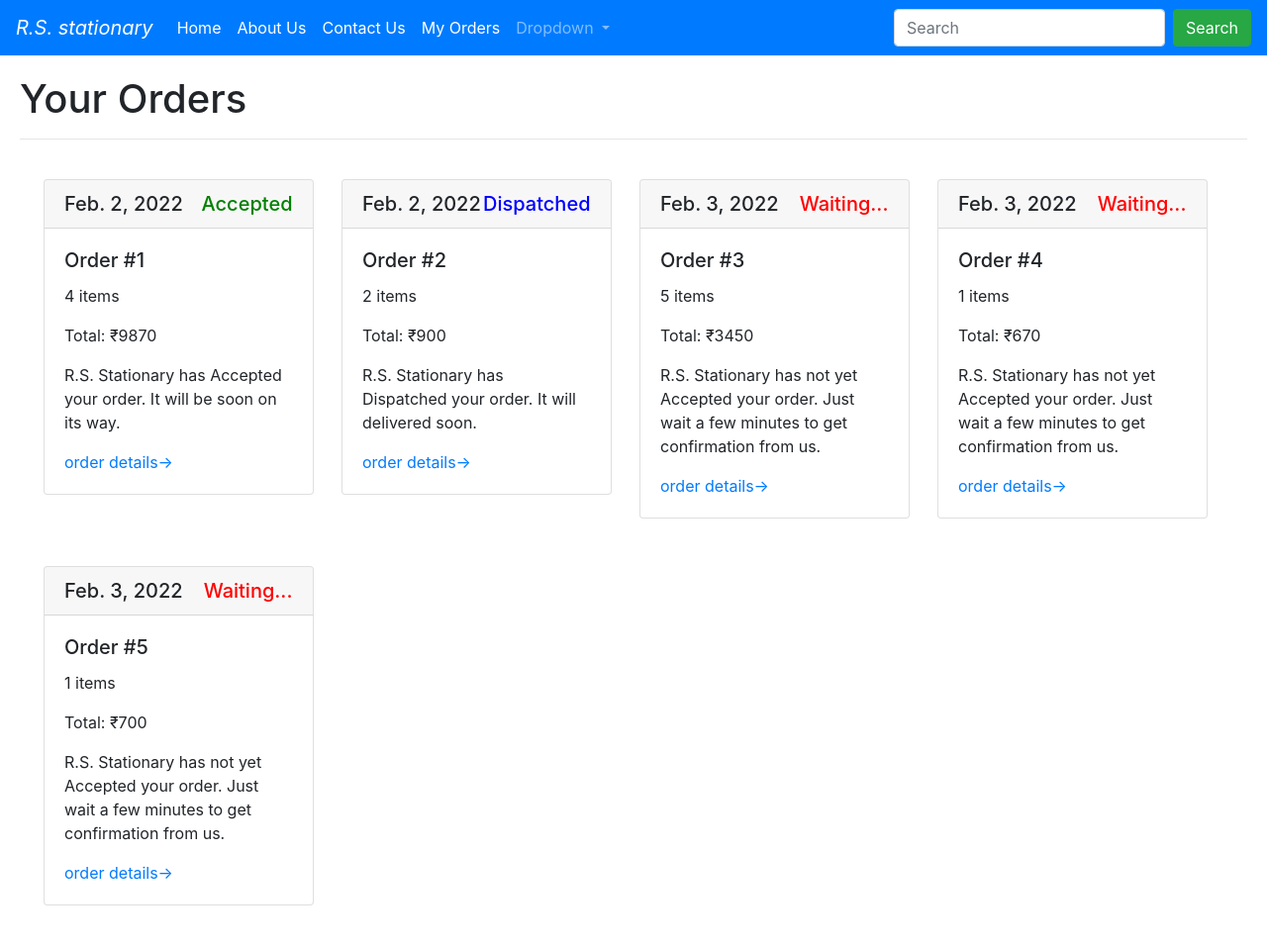
After one commit to harindham/Django_Shopping_app, a Django app: page /myorders in a window 1280 px wide. The commit adds this page. Shown: the whole page at 99% size. Run offline with Django 4.2, Linux system fonts and the light colour scheme; a user stored in the database is signed in; data comes from the database, SQL or seed files in the repository; both versions use the stored data as it was after the commit; some libraries are stand-ins or nearby versions.

Commit message:
initial commit

```diff
--- a/blog/admin.py
+++ b/blog/admin.py
@@ -1,5 +1,6 @@
 from django.contrib import admin
-from .models import Post
+from .models import Post,Order
 
 
 admin.site.register(Post)
+admin.site.register(Order)
--- a/blog/models.py
+++ b/blog/models.py
@@ -20,3 +20,16 @@ class Post(models.Model):
     img = models.ImageField(upload_to='pics')
     Price = models.IntegerField()
     category = models.CharField(max_length=60, choices=Category_CHOICES)
+
+
+class Order(models.Model):
+    email = models.EmailField(max_length = 254)
+    itemdetails = models.TextField()
+    firstname = models.CharField(max_length=100)
+    lastname = models.CharField(max_length=100)
+    address = models.TextField()
+    phonenumber = models.IntegerField()
+    totalprice = models.IntegerField()
+    noofitems = models.IntegerField()
+    status = models.CharField(max_length=100)
+    timeoforder = models.DateField(auto_now_add=True)
--- a/blog/urls.py
+++ b/blog/urls.py
@@ -4,5 +4,9 @@ from . import views
 urlpatterns = [
     path('',views.index,name='blog-index'),
     path('create-post',views.crtpost,name='blog-create-post'),
-    path('mycart',views.mycart,name='blog-mycart')
+    path('contactus',views.contactus,name='blog-contactus'),
+    path('aboutus',views.aboutus,name='blog-aboutus'),
+    path('myorders',views.myorders,name='blog-myorders'),
+    path('mycart',views.mycart,name='blog-mycart'),
+    path('placeorder',views.placeorder,name='blog-placeorder')
 ]
--- a/blog/views.py
+++ b/blog/views.py
@@ -2,11 +2,11 @@ from django.shortcuts import render,redirect
 from django.http import HttpResponse
 from django.shortcuts import render
 from django.contrib import messages
-from .models import Post
+from .models import Post,Order
 from math import ceil
+import json
 
 def index(request):
-
     posts=Post.objects.all()
     # n=len(posts)
     # nslides=n//4 + ceil((n/4)-(n//4))
@@ -48,15 +48,45 @@ def crtpost(request):
 
 
 def mycart(request):
-    return render(request,'mycart.html');
-# def newpage(request):
-#     name=request.POST["name"]
-#     password=request.POST["password"]
-#     if(request.POST["num1"]!='' and request.POST["num2"]!=''):
-#         num1=int(request.POST["num1"])
-#         num2=int(request.POST["num2"])
-#         ans=num1+num2
-#     else:
-#         ans="Information Invalid"
-#     context={'ans':ans}
-#     return render(request,'newpage.html',context)
+    return render(request,'mycart.html')
+
+
+def aboutus(request):
+    return render(request,'aboutus.html')
+
+def contactus(request):
+    return render(request,'contactus.html')
+
+def myorders(request):
+    allorders=Order.objects.filter(email=request.user.email)
+    dic={}
+    for index in allorders:
+        dic[index.id]=json.loads(index.itemdetails)
+    print(dic)
+    return render(request,'myorders.html',{'allorders':allorders,'dic':dic})
+
+
+def placeorder(request):
+
+
+    if request.method == 'POST':
+        if request.POST.get('address1') and request.POST.get('phonenumber') and request.POST.get('itemdetails') and request.POST.get('firstname'):
+            order=Order()
+            order.email=request.user.email
+            order.itemdetails = request.POST.get('itemdetails')
+            order.firstname = request.POST.get('firstname')
+            order.lastname = request.POST.get('lastname')
+            order.address = request.POST.get('address1') +' '+ request.POST.get('address2')+' '+request.POST.get('city')+', '+request.POST.get('state')+' '+request.POST.get('zip')
+            order.phonenumber = request.POST.get('phonenumber')
+            order.totalprice=request.POST.get('totprice')
+            order.noofitems=request.POST.get('noofitems')
+            order.status='Waiting...'
+            order.save()
+            thankmessage="Thanks for shopping with us. Your order id is "+str(order.id)
+            return render(request,'order-page.html',{'thank':thankmessage})
+        else:
+            messages.info(request,'Invalid Information')
+            return redirect('/placeorder')
+
+    else:
+        return render(request,'order-page.html');
--- a/templates/base.html
+++ b/templates/base.html
@@ -17,7 +17,7 @@
   <body>
 
     <nav class="navbar navbar-expand-lg navbar-dark bg-primary">
-      <a class="navbar-brand" href="#"><i>Amazon</i></a>
+      <a class="navbar-brand" href="/aboutus"><i>R.S. stationary</i></a>
       <button class="navbar-toggler" type="button" data-toggle="collapse" data-target="#navbarSupportedContent" aria-controls="navbarSupportedContent" aria-expanded="false" aria-label="Toggle navigation">
         <span class="navbar-toggler-icon"></span>
       </button>
@@ -27,8 +27,14 @@
           <li class="nav-item active">
             <a class="nav-link" href="/">Home</a>
           </li>
-          <li class="nav-item">
-            <a class="nav-link" href="#">Link </a>
+          <li class="nav-item active">
+            <a class="nav-link" href="/aboutus">About Us</a>
+          </li>
+          <li class="nav-item active">
+            <a class="nav-link" href="/contactus">Contact Us</a>
+          </li>
+          <li class="nav-item active">
+            <a class="nav-link" href="/myorders">My Orders</a>
           </li>
           <li class="nav-item dropdown">
             <a class="nav-link dropdown-toggle" href="#" id="navbarDropdown" role="button" data-toggle="dropdown" aria-haspopup="true" aria-expanded="false">
@@ -42,7 +48,7 @@
             </div>
           </li>
           <li class="nav-item">
-            <a class="nav-link" href="#" id="clearcartbtn" style="visibility: hidden;">Clear-Cart</a>
+            <a class="nav-link" href="#" id="clearcartbtn" style="visibility: hidden; color: white;">Clear-Cart</a>
           </li>
         </ul>
         <form class="form-inline my-2 my-lg-0">
--- /dev/null
+++ b/templates/myorders.html
@@ -0,0 +1,81 @@
+{% extends 'base.html' %}
+
+
+
+    {% block title %} MyOrders-amazon {% endblock %}
+    <!-- <style> -->
+    {% block css %}
+
+    #main-content{
+        padding: 20px;
+    }
+
+    #order-container{
+        padding: 10px;
+        background-color: lightgray;
+    }
+
+    .col-md-3{
+        display: inline-block;
+        margin-left: -6px;
+    }
+
+
+    {% endblock %}
+
+<!-- <ul class="list-group list-group-flush">
+        {% for index,value in dic.items %}
+        {% if index == order.id %}
+        {% for index1,value1 in value.items %}
+        <li class="list-group-item">{{value1.0}}</li>
+        {% endfor %}
+        {% endif %}
+        {% endfor %}
+        </ul> -->
+
+
+{% block body %}
+<div id="main-content">
+    <h1>Your Orders</h1>
+    <hr>
+    <div class="container-fluid">
+    {% for order in allorders %}
+        <div class="col-xs-3 col-sm-3 col-md-3">
+            <div class="card my-4">
+                <h5 class="card-header">{{order.timeoforder}}<span id="orderstatus_{{order.id}}" style="float:right; color: green;">{{order.status}}</span></h5>
+                <div class="card-body">
+                <h5 class="card-title">Order #{{order.id}}</h5>
+                <p class="card-text">{{order.noofitems}} items</p>
+                <p class="card-text">Total: &#8377;{{order.totalprice}}</p>
+                <p id="orderline_{{order.id}}"></p>
+                <a href="#" class="">order details&#8594;</a>
+                </div>
+            </div>
+        </div>
+    {% endfor %}
+    </div>
+</div>
+
+{% endblock %}
+
+{% block jss %}
+  <script>
+
+
+    {% for order in allorders %}
+    if($("#orderstatus_{{order.id}}").html()=='Waiting...'){
+        $("#orderstatus_{{order.id}}").css('color','red');
+        $("#orderline_{{order.id}}").html('R.S. Stationary has not yet Accepted your order. Just wait a few minutes to get confirmation from us.');
+    }
+    else if($("#orderstatus_{{order.id}}").html()=='Accepted'){
+        $("#acceptsign").css('display','');
+        $("#orderline_{{order.id}}").html('R.S. Stationary has Accepted your order. It will be soon on its way.');
+    }
+    else if($("#orderstatus_{{order.id}}").html()=='Dispatched'){
+        $("#orderstatus_{{order.id}}").css('color','blue');
+        $("#orderline_{{order.id}}").html('R.S. Stationary has Dispatched your order. It will delivered soon.');
+    }
+    {% endfor %}
+  </script>
+
+{% endblock %}
```
Also changed, not shown: templates/index.html (+14 -37 lines), templates/mycart.html (+12 -1 lines), templates/order-page.html (added, +159 -0 lines), blog/migrations/0019_order.py (added), blog/migrations/0020_order_itemdetails.py (added), blog/migrations/0021_order_email.py (added), blog/migrations/0022_remove_order_city_remove_order_state_and_more.py (added), blog/migrations/0023_order_timeoforder.py (added), db.sqlite3.
